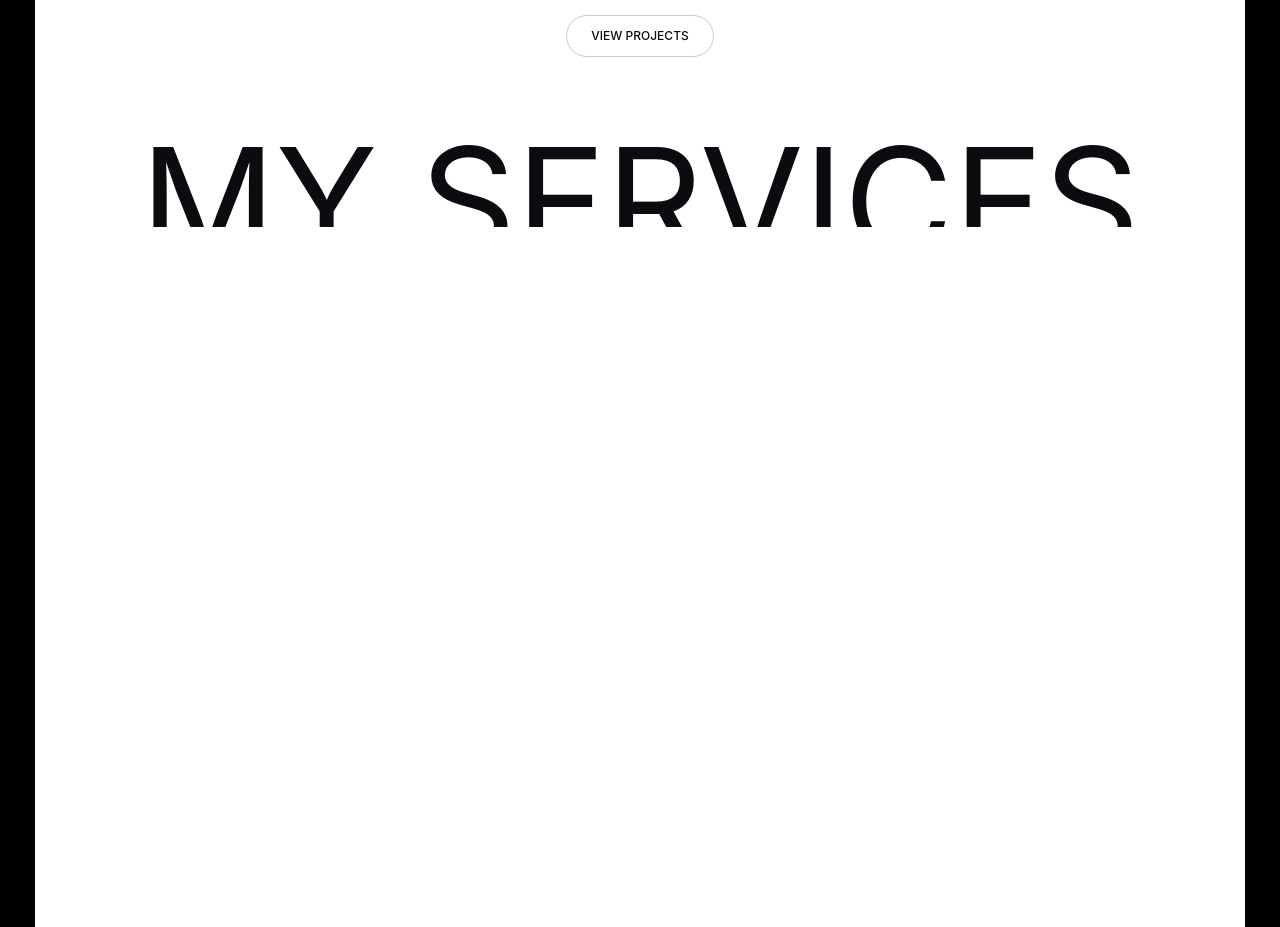
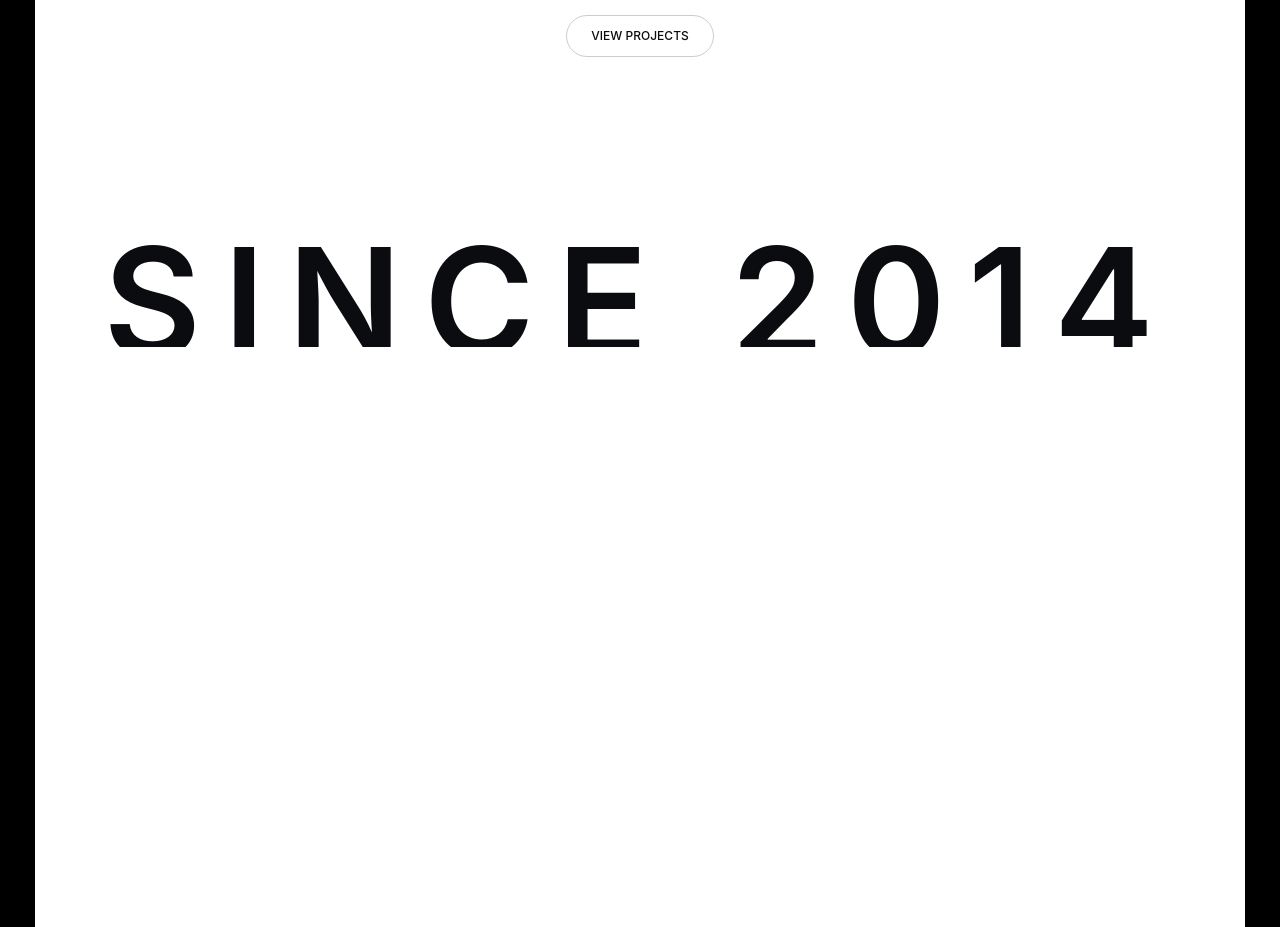
Before and after one commit to minidukalhara14/creative-portfolio, a React (Vite) app: page / in a window 1280 px wide. Shown: the part 2580-3507 px from the top of the page. Built offline with nearby package versions, Linux system fonts and the light colour scheme; no server answers.

Commit message:
Clear section

```diff
--- a/src/components/common/ServicesSection.jsx
+++ b/src/components/common/ServicesSection.jsx
@@ -34,11 +34,11 @@ export default function ServicesSection() {
   }
 
   return (
-    <div className="w-full min-h-screen bg-secondary text-white px-8 flex justify-center items-center">
-      <div className="w-full min-h-screen max-w-6xl grid grid-cols-1 md:grid-cols-2 gap-16 items-start">
+    <div className="w-full min-h-screen bg-secondary text-white px-8 flex justify-center items-center relative">
+      <div className="w-full absolute top-0 min-h-screen max-w-6xl grid grid-cols-1 md:grid-cols-2 gap-16 items-start">
 
 
-        <div className="flex flex-col border-t border-black mt-20 md:mt-24">
+        <div className="flex flex-col border-t border-black mt-10">
           {services.map((service, index) => {
             const isOpen = activeIndex === index;
 
--- a/src/components/sections/Hero.jsx
+++ b/src/components/sections/Hero.jsx
@@ -5,7 +5,6 @@ import HeroImage from '../common/HeroImage';
 import AnimatedTable from './AnimatedTable';
 import Intro from '../common/Intro';
 import Services from './Services';
-
 import ReviewSlider from '../common/Review.Slider';
 import Footer from '../common/Footer';
 
--- a/src/components/sections/Services.jsx
+++ b/src/components/sections/Services.jsx
@@ -57,6 +57,8 @@ export default function Services() {
 
                 <div className="w-full flex flex-col justify-center items-center mt-[70px] relative">
 
+                     <div className="w-full flex justify-center items-center mt-[100px]">
+
                     <motion.span
 
                         initial={{ y: "100%", opacity: 0 }}
@@ -72,12 +74,15 @@ export default function Services() {
                             ease: [0.76, 0, 0.24, 1],
                             delay: 0.2,
                         }}
-                        className="block text-[150px] uppercase tracking-normal font-ultra-expanded text-primary leading-none select-none"
+                        className="block text-[150px] font-semibold uppercase tracking-[0.15em] text-primary leading-none select-none"
                     >
-                        My Services
+                        Since 2014
                     </motion.span>
 
-                   <div className="w-full h-[50px]  bg-secondary absolute bottom-0">
+                </div>
+
+
+                   <div className="w-full h-[180px]  bg-secondary absolute -bottom-[150px]">
 
                    </div>
 
```
